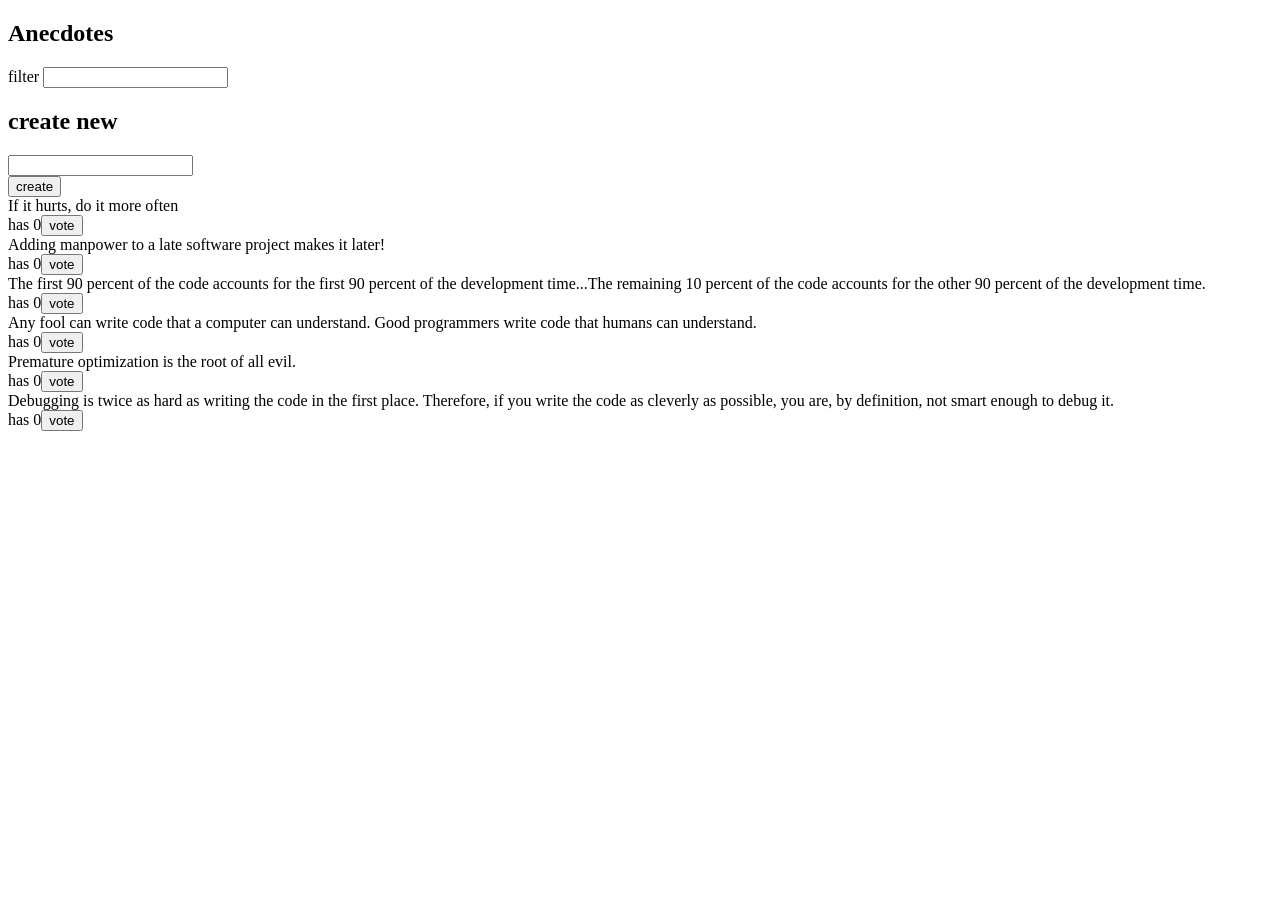
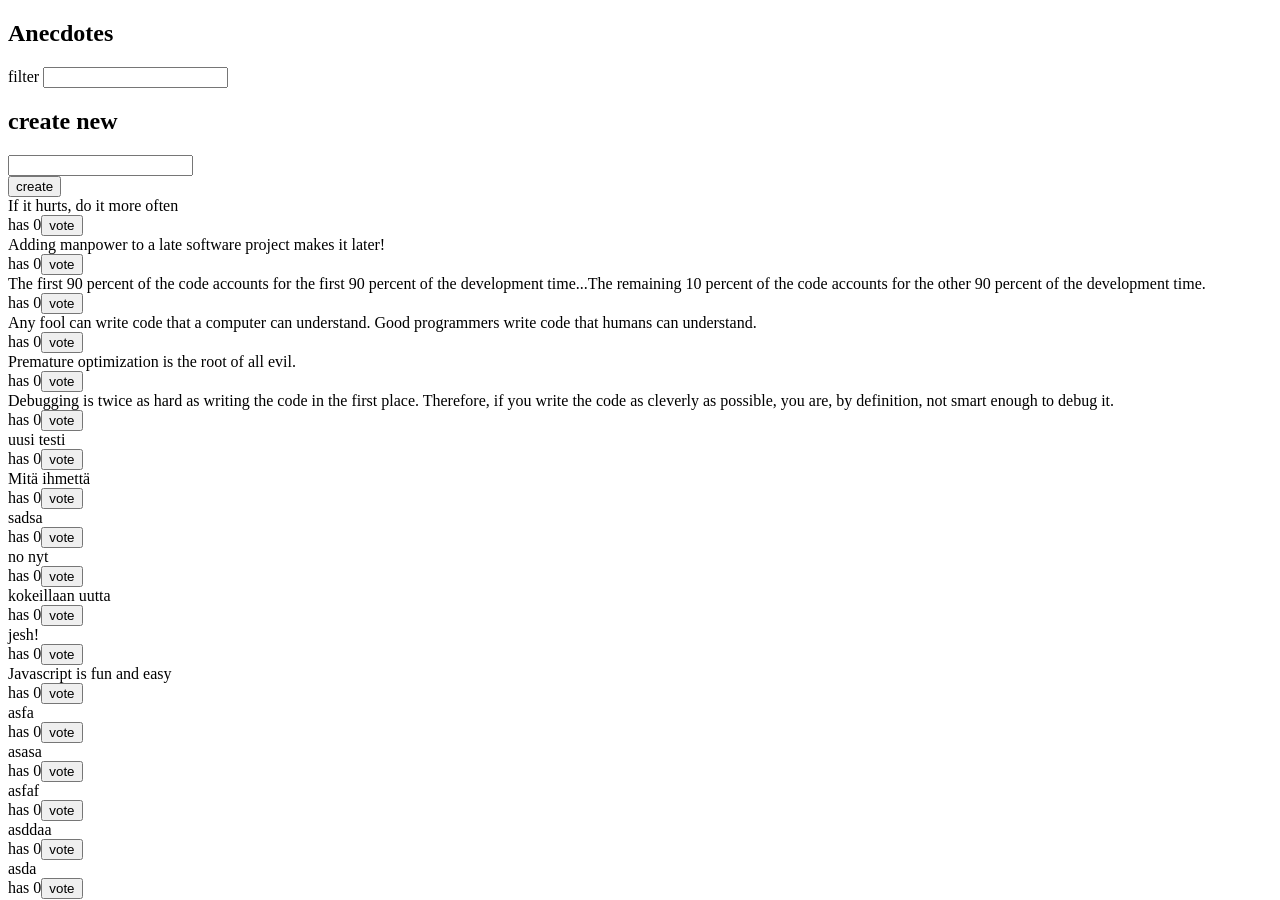
Before and after one commit to kordaniel/hy-fullstack2019, a React (Create React App) app in the folder osa6/redux-anecdotes/: page / in a window 1280 px wide. Shown: the top 900 px of the page. Before the commit the page ends 800 px from the top, so only its background shows below. Built offline with nearby package versions, Linux system fonts and the light colour scheme; data requests are answered from the project's data file.

Commit message:
Osa6 6.16-6.17 completed. Anecdotes are now fetched from json-server with axios and also posted to json-server

```diff
--- /dev/null
+++ b/osa6/redux-anecdotes/db.json
@@ -0,0 +1,104 @@
+{
+  "anecdotes": [
+    {
+      "content": "If it hurts, do it more often",
+      "id": "47145",
+      "votes": 0
+    },
+    {
+      "content": "Adding manpower to a late software project makes it later!",
+      "id": "21149",
+      "votes": 0
+    },
+    {
+      "content": "The first 90 percent of the code accounts for the first 90 percent of the development time...The remaining 10 percent of the code accounts for the other 90 percent of the development time.",
+      "id": "69581",
+      "votes": 0
+    },
+    {
+      "content": "Any fool can write code that a computer can understand. Good programmers write code that humans can understand.",
+      "id": "36975",
+      "votes": 0
+    },
+    {
+      "content": "Premature optimization is the root of all evil.",
+      "id": "25170",
+      "votes": 0
+    },
+    {
+      "content": "Debugging is twice as hard as writing the code in the first place. Therefore, if you write the code as cleverly as possible, you are, by definition, not smart enough to debug it.",
+      "id": "98312",
+      "votes": 0
+    },
+    {
+      "content": "uusi testi",
+      "votes": 0,
+      "id": "KFXJbM7"
+    },
+    {
+      "content": "Mitä ihmettä",
+      "votes": 0,
+      "id": "aXttozX"
+    },
+    {
+      "content": "sadsa",
+      "votes": 0,
+      "id": "eMYXYvN"
+    },
+    {
+      "content": "no nyt",
+      "votes": 0,
+      "id": "U3ahezb"
+    },
+    {
+      "content": "kokeillaan uutta",
+      "votes": 0,
+      "id": "iEQFjsm"
+    },
+    {
+      "content": "jesh!",
+      "votes": 0,
+      "id": "C70VY4Y"
+    },
+    {
+      "content": "Javascript is fun and easy",
+      "votes": 0,
+      "id": "x6p-d3i"
+    },
+    {
+      "content": "asfa",
+      "votes": 0,
+      "id": "lektNFK"
+    },
+    {
+      "content": "asasa",
+      "votes": 0,
+      "id": "GOGUTcb"
+    },
+    {
+      "content": "asfaf",
+      "votes": 0,
+      "id": "prI4quQ"
+    },
+    {
+      "content": "asddaa",
+      "votes": 0,
+      "id": "gUy7mxC"
+    },
+    {
+      "content": "asda",
+      "votes": 0,
+      "id": "lONyGTg"
+    },
+    {
+      "content": "persist event",
+      "votes": 0,
+      "id": "ijGIaGK"
+    },
+    {
+      "content": "asda",
+      "votes": 0,
+      "id": "9Ys4lMx"
+    }
+  ]
+}
--- a/osa6/redux-anecdotes/package.json
+++ b/osa6/redux-anecdotes/package.json
@@ -3,6 +3,8 @@
   "version": "0.1.0",
   "private": true,
   "dependencies": {
+    "axios": "^0.18.0",
+    "json-server": "^0.14.2",
     "react": "^16.8.3",
     "react-dom": "^16.8.3",
     "react-redux": "^6.0.1",
@@ -13,7 +15,8 @@
     "start": "react-scripts start",
     "build": "react-scripts build",
     "test": "react-scripts test",
-    "eject": "react-scripts eject"
+    "eject": "react-scripts eject",
+    "server": "json-server -p3001 db.json"
   },
   "eslintConfig": {
     "extends": "react-app"
--- a/osa6/redux-anecdotes/src/App.js
+++ b/osa6/redux-anecdotes/src/App.js
@@ -1,11 +1,19 @@
-import React        from 'react'
-import { connect } from 'react-redux'
-import Notification from './components/Notification'
-import AnecdoteForm from './components/AnecdoteForm'
-import AnecdoteList from './components/AnecdoteList'
-import Filter       from './components/Filter'
+import React, { useEffect }     from 'react'
+import { connect }              from 'react-redux'
+import Notification             from './components/Notification'
+import AnecdoteForm             from './components/AnecdoteForm'
+import AnecdoteList             from './components/AnecdoteList'
+import Filter                   from './components/Filter'
+import anecdoteService          from './services/anecdotes'
+import { initializeAnecdotes }  from './reducers/anecdoteReducer'
 
-const App = (props) => (
+const App = (props) => {
+  useEffect(() => {
+    anecdoteService.getAll()
+      .then(anecdotes => props.initializeAnecdotes(anecdotes))
+  }, [])
+
+  return (
     <div>
       <h2>Anecdotes</h2>
       {props.notification !== null && <Notification />}
@@ -14,6 +22,7 @@
       <AnecdoteList />
     </div>
   )
+}
 
 const mapStateToProps = (state) => {
   return {
@@ -23,5 +32,5 @@
 
 export default connect(
   mapStateToProps,
-  null
+  { initializeAnecdotes }
 )(App)
--- a/osa6/redux-anecdotes/src/components/AnecdoteForm.js
+++ b/osa6/redux-anecdotes/src/components/AnecdoteForm.js
@@ -2,13 +2,18 @@
 import { connect } from 'react-redux'
 import { createAnecdote } from '../reducers/anecdoteReducer'
 import { notificationChange } from '../reducers/notificationReducer'
+import anecdoteService from '../services/anecdotes'
 
 const AnecdoteForm = (props) => {
-  const addAnecdote = (event) => {
+  const addAnecdote = async (event) => {
+    event.persist()
     event.preventDefault()
-    const anecdote = event.target.anecdote.value
-    props.createAnecdote(anecdote)
-    props.notificationChange(`You added '${anecdote}'`)
+
+    const content = event.target.anecdote.value
+    const newAnecdote = await anecdoteService.createNew(content)
+    props.createAnecdote(newAnecdote)
+
+    props.notificationChange(`You added '${newAnecdote.content}'`)
     event.target.anecdote.value = ''
   }
 
--- a/osa6/redux-anecdotes/src/reducers/anecdoteReducer.js
+++ b/osa6/redux-anecdotes/src/reducers/anecdoteReducer.js
@@ -1,3 +1,4 @@
+/*
 const anecdotesAtStart = [
   'If it hurts, do it more often',
   'Adding manpower to a late software project makes it later!',
@@ -6,22 +7,22 @@
   'Premature optimization is the root of all evil.',
   'Debugging is twice as hard as writing the code in the first place. Therefore, if you write the code as cleverly as possible, you are, by definition, not smart enough to debug it.'
 ]
+*/
+//const getId = () => (100000 * Math.random()).toFixed(0)
 
-const getId = () => (100000 * Math.random()).toFixed(0)
+//const asObject = (anecdote) => {
+//  return {
+//    content: anecdote,
+//    id: getId(),
+//    votes: 0
+//  }
+//}
 
-const asObject = (anecdote) => {
-  return {
-    content: anecdote,
-    id: getId(),
-    votes: 0
-  }
-}
+//const initialState = anecdotesAtStart.map(asObject)
 
 const asSortedByVotes = state => state.sort((a, b) => b.votes - a.votes)
 
-const initialState = anecdotesAtStart.map(asObject)
-
-const anecdoteReducer = (state = initialState, action) => {
+const anecdoteReducer = (state = [], action) => {
   switch (action.type) {
     case 'NEW_ANECDOTE':
       return [...state, action.data]
@@ -33,19 +34,17 @@
         votes: anecdoteToChange.votes + 1
       }
       return asSortedByVotes(state.map(a => a.id !== id ? a : changedAnecdote))
+    case 'INIT_ANECDOTES':
+      return action.data
     default:
       return state
   }
 }
 
-export const createAnecdote = anecdote => {
+export const createAnecdote = (data) => {
   return {
     type: 'NEW_ANECDOTE',
-    data: {
-      content: anecdote,
-      id: getId(),
-      votes: 0
-    }
+    data
   }
 }
 
@@ -56,4 +55,11 @@
   }
 }
 
+export const initializeAnecdotes = (anecdotes) => {
+  return {
+    type: 'INIT_ANECDOTES',
+    data: anecdotes
+  }
+}
+
 export default anecdoteReducer
--- /dev/null
+++ b/osa6/redux-anecdotes/src/services/anecdotes.js
@@ -0,0 +1,20 @@
+import axios from 'axios'
+
+const baseUrl = 'http://localhost:3001/anecdotes'
+
+const getAll = async () => {
+  const response = await axios.get(baseUrl)
+  return response.data
+}
+
+const createNew = async (content) => {
+  const object = { content, votes: 0 }
+
+  const response = await axios.post(baseUrl, object)
+  return response.data
+}
+
+export default {
+  getAll,
+  createNew
+}
```
Also changed, not shown: 1 other file (tests, documents, lock files or other folders). Lines whose indentation alone changed are shown as unchanged.
